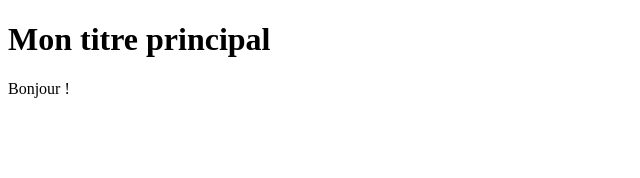
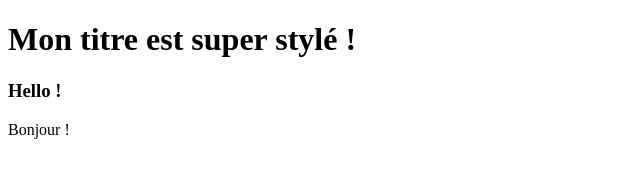
Before and after one commit to ramus84/Dev5Coursgit, a plain HTML site: page index.html in a window 1280 px wide. Shown: the whole page, without its empty margins (0-640 px from the left). Drawn offline with Linux system fonts and the light colour scheme.

Commit message:
Update index.html

```diff
--- a/index.html
+++ b/index.html
@@ -7,7 +7,8 @@
 </head>
 <body>
 
-    <h1>Mon titre principal</h1>
+    <h1>Mon titre est super stylé !</h1>
+    <h3>Hello !</h3>
     <p>Bonjour !</p>
 
 </body>
```
